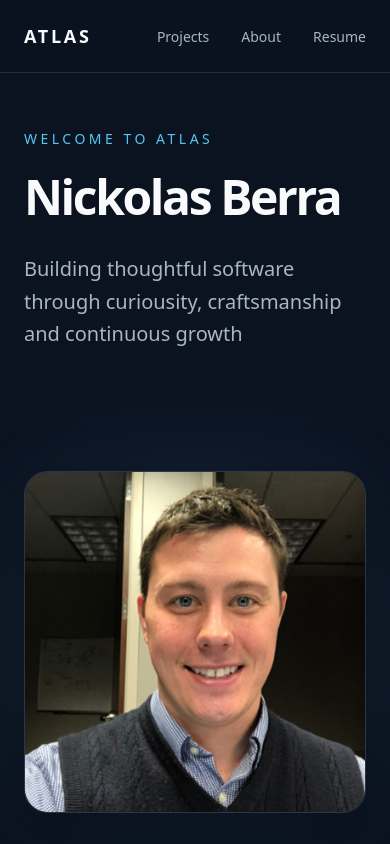
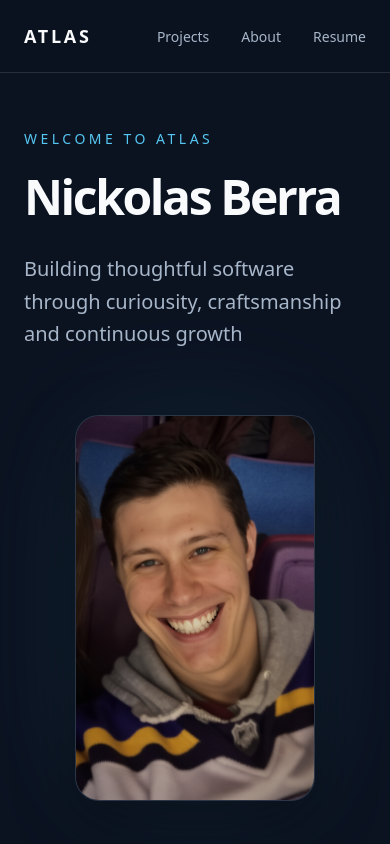
Before and after one commit to bnerra/atlas, a Next.js app: page / in a window 390 px wide. Shown: the top 844 px of the page. Built offline with nearby package versions, Linux system fonts and the light colour scheme.

Commit message:
update profile picture and responsiveness

```diff
--- a/src/app/page.tsx
+++ b/src/app/page.tsx
@@ -9,7 +9,16 @@ export default function Home() {
   return (
     <>
       <Container>
-        <section className='grid gap-16 items-center lg:grid-cols-[minmax(0,1fr)_380px]'>
+        <section
+          className='
+            grid
+            gap-2
+            items-center
+            md:grid-cols-[minmax(0,1fr)_280px]
+            lg:grid-cols-[minmax(0,1fr)_320px]
+            xl:grid-cols-[minmax(0,1fr)_360px]
+          '
+        >
           <Hero />
           <HeroPortrait />
         </section>
--- a/src/components/home/HeroPortrait.tsx
+++ b/src/components/home/HeroPortrait.tsx
@@ -5,7 +5,12 @@ export default function HeroPortrait() {
     <div
       className='
         relative
+        mx-auto
         w-full
+        max-w-60
+        sm:max-w-70
+        md:max-w-[320px]
+        xl:max-w-90
       '
     >
       {/* Ambient glow */}
@@ -33,8 +38,7 @@ export default function HeroPortrait() {
         '
       >
         <Image
-          // src='/images/profile-placeholder.jpg'
-          src='/images/profile_picture.jfif'
+          src='/images/profile.png'
           alt='Portrait of Nickolas Berra'
           width={500}
           height={650}
```
Also changed, not shown: public/images/profile.png (added), public/images/profile_picture.jfif (deleted).
